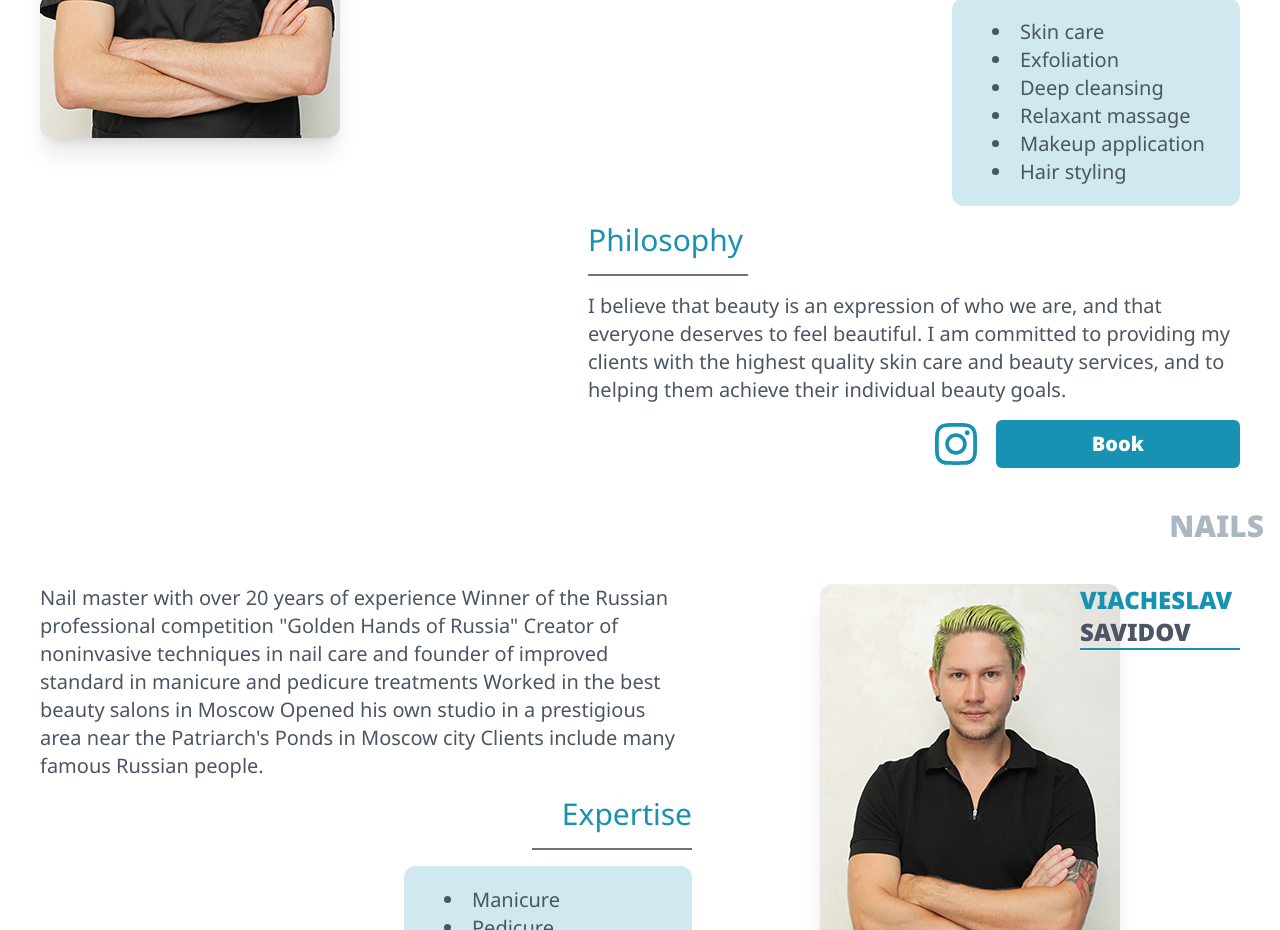
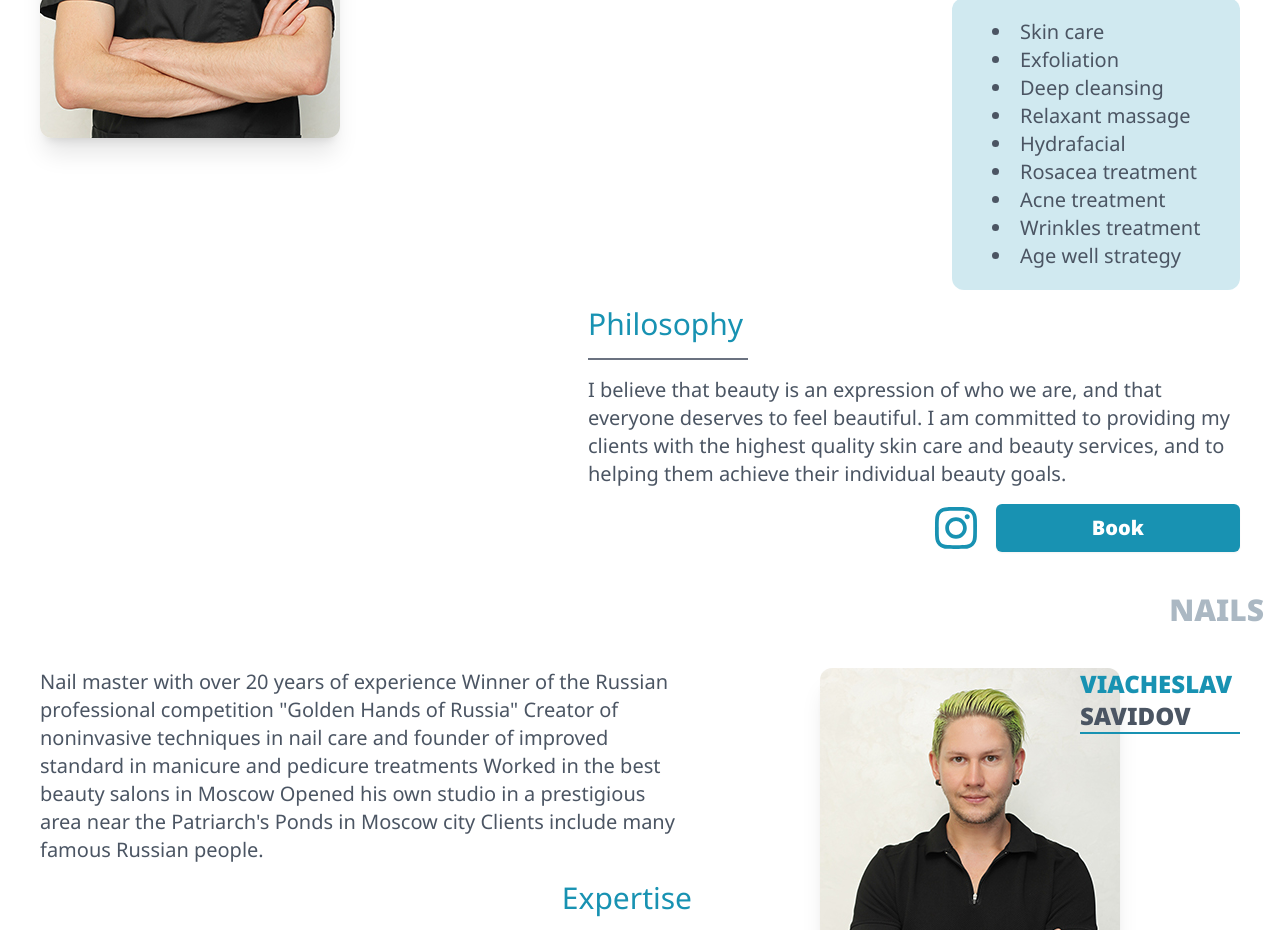
Before and after one commit to elfsvet/fp, a Next.js app: page / in a window 1280 px wide. Shown: the part 1680-2610 px from the top of the page. Built offline with nearby package versions, Linux system fonts and the light colour scheme.

Commit message:
fix for misha list

```diff
--- a/data/mikhail.ts
+++ b/data/mikhail.ts
@@ -14,7 +14,7 @@ export const mikhail = {
     Completed numerous internships in France, including a 2-year stint as leading brand manager for Dermalogica in Russia
     Has experience from one of the best salons in Côte d'Azur of France – Meder Beauty Antibes`,
 
-  expertise: ['Skin care', 'Exfoliation', 'Deep cleansing', 'Relaxant massage', 'Makeup application', 'Hair styling'],
+  expertise: ['Skin care', 'Exfoliation', 'Deep cleansing', 'Relaxant massage', 'Hydrafacial', 'Rosacea treatment', "Acne treatment", "Wrinkles treatment", "Age well strategy"],
 
   philosophy: `I believe that beauty is an expression of who we are, and that everyone deserves to feel beautiful. I am committed to providing my clients with the highest quality skin care and beauty services, and to helping them achieve their individual beauty goals.`,
 
```
